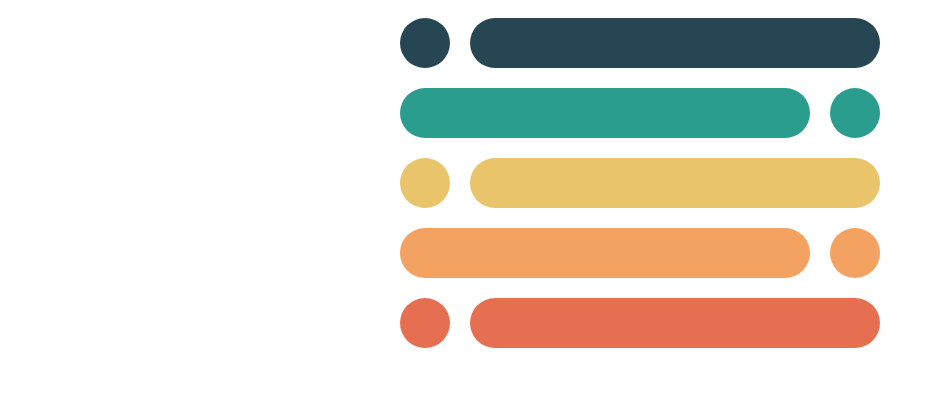
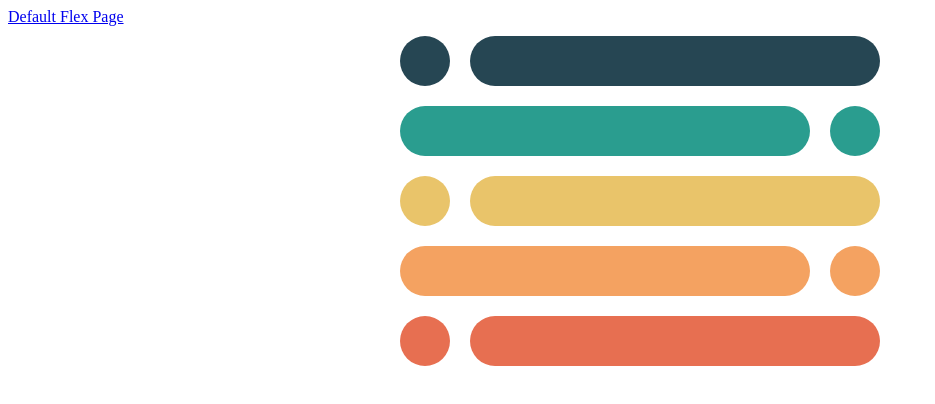
Before and after one commit to Ms-McDonald/Flexbox-Website, a plain HTML site: page cute.html in a window 1280 px wide. Shown: the whole page, without its empty margins (0-935 px from the left). Drawn offline with Linux system fonts and the light colour scheme.

Commit message:
Add Links back and forth

```diff
--- a/cute.html
+++ b/cute.html
@@ -9,6 +9,8 @@
 </head>
 
 <body>
+    <a href="index.html">Default Flex Page</a>
+
     <div class="color1">
         <div class="short"></div>
         <div class="long"></div>
```
Also changed, not shown: index.html (+1 -0 lines).
